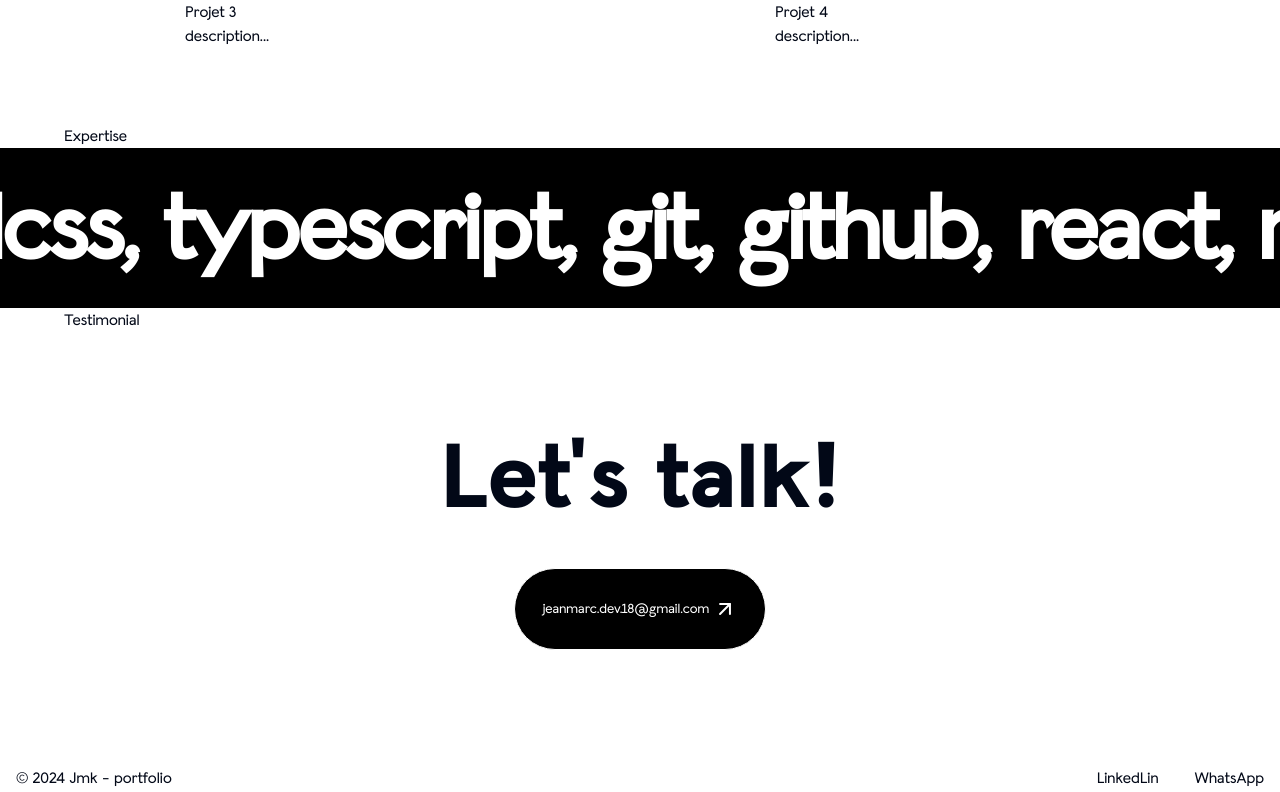
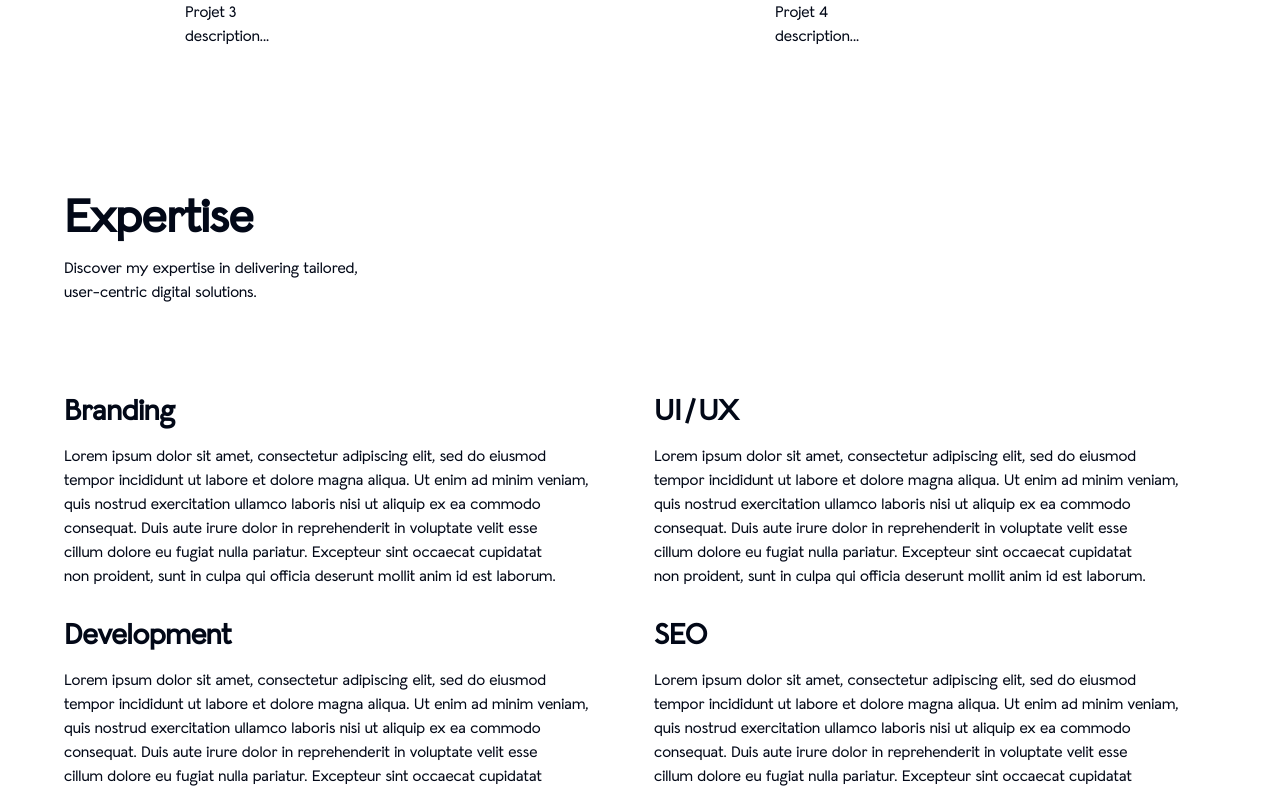
Before and after one commit to Jean-Marc18/jm-portfolio, a Next.js app: page / in a window 1280 px wide. Shown: the part 1820-2612 px from the top of the page. Built offline with nearby package versions, Linux system fonts and the light colour scheme.

Commit message:
starting...

```diff
--- a/app/page.tsx
+++ b/app/page.tsx
@@ -12,12 +12,12 @@ export default function Home() {
         <Projet />
         <Expertise />
       </div>
-      <ScrollVelocity velocity={3}>
-        react, nextjs, tailwindcss, typescript, git, github,
-      </ScrollVelocity>
-      <div className="px-24 md:px-16 max-sm:px-8">
-        <Testimonial />
+      <div className="pt-16">
+        <ScrollVelocity velocity={3}>
+          react, nextjs, tailwindcss, typescript, git, github,
+        </ScrollVelocity>
       </div>
+      <div className="px-24 md:px-16 max-sm:px-8">{/* <Testimonial /> */}</div>
     </main>
   );
 }
--- a/components/layout/expertise/Expertise.tsx
+++ b/components/layout/expertise/Expertise.tsx
@@ -1,5 +1,62 @@
+import BoxReveal from "@/components/magicui/box-reveal";
+
 const Expertise = () => {
-  return <section id="about">Expertise</section>;
+  const expertises = [
+    {
+      title: "Branding",
+      description:
+        "Lorem ipsum dolor sit amet, consectetur adipiscing elit, sed do eiusmod tempor incididunt ut labore et dolore magna aliqua. Ut enim ad minim veniam, quis nostrud exercitation ullamco laboris nisi ut aliquip ex ea commodo consequat. Duis aute irure dolor in reprehenderit in voluptate velit esse cillum dolore eu fugiat nulla pariatur. Excepteur sint occaecat cupidatat non proident, sunt in culpa qui officia deserunt mollit anim id est laborum.",
+    },
+    {
+      title: "UI/UX",
+      description:
+        "Lorem ipsum dolor sit amet, consectetur adipiscing elit, sed do eiusmod tempor incididunt ut labore et dolore magna aliqua. Ut enim ad minim veniam, quis nostrud exercitation ullamco laboris nisi ut aliquip ex ea commodo consequat. Duis aute irure dolor in reprehenderit in voluptate velit esse cillum dolore eu fugiat nulla pariatur. Excepteur sint occaecat cupidatat non proident, sunt in culpa qui officia deserunt mollit anim id est laborum.",
+    },
+    {
+      title: "Development",
+      description:
+        "Lorem ipsum dolor sit amet, consectetur adipiscing elit, sed do eiusmod tempor incididunt ut labore et dolore magna aliqua. Ut enim ad minim veniam, quis nostrud exercitation ullamco laboris nisi ut aliquip ex ea commodo consequat. Duis aute irure dolor in reprehenderit in voluptate velit esse cillum dolore eu fugiat nulla pariatur. Excepteur sint occaecat cupidatat non proident, sunt in culpa qui officia deserunt mollit anim id est laborum.",
+    },
+    {
+      title: "SEO",
+      description:
+        "Lorem ipsum dolor sit amet, consectetur adipiscing elit, sed do eiusmod tempor incididunt ut labore et dolore magna aliqua. Ut enim ad minim veniam, quis nostrud exercitation ullamco laboris nisi ut aliquip ex ea commodo consequat. Duis aute irure dolor in reprehenderit in voluptate velit esse cillum dolore eu fugiat nulla pariatur. Excepteur sint occaecat cupidatat non proident, sunt in culpa qui officia deserunt mollit anim id est laborum.",
+    },
+  ];
+  return (
+    <section id="about" className="mt-24 mb-7">
+      <div className="grid grid-cols-1 sm:grid-cols-2 max-sm:gap-4">
+        <div className="flex-auto flex flex-col w-full items-start justify-center h-full gap-4">
+          <BoxReveal boxColor={"transparent"} duration={0.25}>
+            <h1 className="text-5xl font-labil font-semibold">Expertise</h1>
+          </BoxReveal>
+          <BoxReveal boxColor={"transparent"} duration={0.15}>
+            <p className="text-balance font-labil">
+              Discover my expertise in delivering tailored, <br /> user-centric
+              digital solutions.
+            </p>
+          </BoxReveal>
+        </div>
+      </div>
+
+      {/* Projets */}
+      <div className="grid grid-cols-1 sm:grid-cols-2 place-items-center py-12 gap-7 mt-10 w-full">
+        {expertises.map((expertise) => (
+          <div
+            key={expertise.title}
+            className="flex flex-col justify-center gap-4 w-fit max-sm:w-full"
+          >
+            <div className="space-y-4">
+              <h1 className="text-3xl font-labil font-semibold">
+                {expertise.title}
+              </h1>
+              <p className="text-balance font-labil">{expertise.description}</p>
+            </div>
+          </div>
+        ))}
+      </div>
+    </section>
+  );
 };
 
 export default Expertise;
--- a/components/layout/footer/Footer.tsx
+++ b/components/layout/footer/Footer.tsx
@@ -17,7 +17,7 @@ const Footer = () => {
   return (
     <footer
       id="contact"
-      className="relative w-full min-h-[40vh] flex flex-col items-start justify-center text-center"
+      className="relative w-full min-h-[70vh] flex flex-col items-start justify-center text-center"
     >
       <div className="py-24 max-sm:py-12 flex-1 flex flex-col items-center justify-center h-full w-full gap-11 max-sm:gap-7">
         <BoxReveal boxColor={"transparent"} duration={0.25}>
@@ -27,6 +27,7 @@ const Footer = () => {
         </BoxReveal>
 
         <BoxReveal boxColor={"transparent"} duration={0.15}>
+          <div className="flex flex-col items-center justify-center">
             <Link
               href="mailto:jeanmarc.dev.18@gmail.com"
               className="rounded-full p-7 max-sm:p-5 group bg-black text-white text-sm relative w-fit flex items-center justify-center text-center gap-1 hover:opacity-90 border dark:border-neutral-800 border-white"
@@ -34,6 +35,7 @@ const Footer = () => {
               jeanmarc.dev.18@gmail.com{" "}
               <ArrowRight className="h-6 w-6 -rotate-45 duration-200 group-hover:rotate-0 relative -top-0 group-hover:top-0" />
             </Link>
+          </div>
         </BoxReveal>
       </div>
       <div className="py-5 pb-9 flex max-sm:flex-col-reverse max-sm:gap-5 items-center justify-between px-4 h-full w-full">
--- a/components/layout/hero/Hero.tsx
+++ b/components/layout/hero/Hero.tsx
@@ -12,11 +12,11 @@ const Hero = () => {
           </BoxReveal>
         </div>
         <BoxReveal boxColor={"transparent"} duration={0.5}>
-          <div className="grid grid-cols-1 lg:grid-cols-3 max-sm:gap-10 md:gap-14">
+          <div className="grid grid-cols-1 lg:grid-cols-3 max-sm:gap-8 md:gap-14">
             <h1 className="text-[17vw] col-span-2 font-bold font-labilBold">
               Branding
             </h1>
-            <div className="col-span-1 flex flex-col items-end lg:items-center max-sm:items-end justify-center">
+            <div className="col-span-1 flex flex-col items-end lg:items-center justify-center">
               <span className="bg-slate-100 dark:text-black px-4 sm:px-8 py-5 sm:py-7 rounded-full text-base sm:text-xl flex gap-2 uppercase font-labil">
                 scroll down <ArrowDown />
               </span>
--- a/components/layout/projets/Projet.tsx
+++ b/components/layout/projets/Projet.tsx
@@ -30,10 +30,10 @@ const Projet = () => {
     <section id="projects" className="mt-36 sm:mt-44 mb-7">
       <div className="grid grid-cols-1 sm:grid-cols-2 max-sm:gap-4">
         <div className="flex-auto flex flex-col w-full items-start justify-center h-full gap-4">
-          <BoxReveal boxColor={"transparent"} duration={0.8}>
+          <BoxReveal boxColor={"transparent"} duration={0.25}>
             <h1 className="text-5xl font-labil font-semibold">Projects</h1>
           </BoxReveal>
-          <BoxReveal boxColor={"transparent"} duration={0.9}>
+          <BoxReveal boxColor={"transparent"} duration={0.15}>
             <p className="text-balance font-labil">
               Explore my projects, showcasing my expertise in crafting <br />{" "}
               user-friendly web design and digital solutions.
@@ -42,6 +42,7 @@ const Projet = () => {
         </div>
         <div className="flex-auto flex w-full items-end justify-end h-full">
           <BoxReveal boxColor={"transparent"} duration={0.6}>
+            <div className="flex flex-col items-end justify-center">
               <Button
                 variant="ghost"
                 className="text-lg"
@@ -49,6 +50,7 @@ const Projet = () => {
               >
                 Voir plus <ArrowRight className="w-6 h-6 ml-2" />
               </Button>
+            </div>
           </BoxReveal>
         </div>
       </div>
--- a/components/magicui/box-reveal.tsx
+++ b/components/magicui/box-reveal.tsx
@@ -12,7 +12,7 @@ interface BoxRevealProps {
 
 export const BoxReveal = ({
   children,
-  width = "fit-content",
+  width = "100%",
   boxColor,
   duration,
 }: BoxRevealProps) => {
```
Lines whose indentation alone changed are shown as unchanged.
